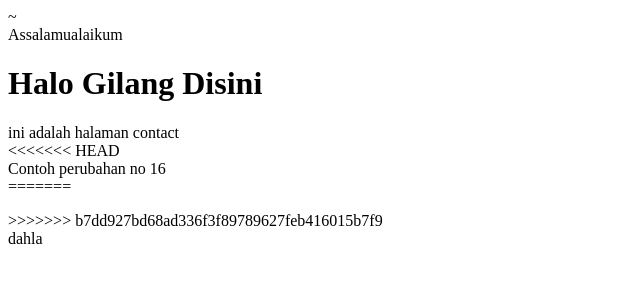
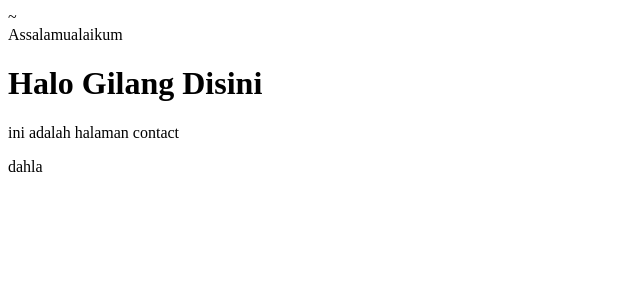
Before and after one commit to muhggr/belajargit, a plain HTML site: page contact-us.html in a window 1280 px wide. Shown: the whole page, without its empty margins (0-640 px from the left). Drawn offline with Linux system fonts and the light colour scheme.

Commit message:
perubahan line 16

```diff
--- a/contact-us.html
+++ b/contact-us.html
@@ -13,11 +13,7 @@
     ini adalah halaman contact
     </div>
 
-<<<<<<< HEAD
-    <div>Contoh perubahan no 16</div>
-=======
     <form action""></form>
->>>>>>> b7dd927bd68ad336f3f89789627feb416015b7f9
 <footer>dahla</footer>
   </body>
 </html>
```
